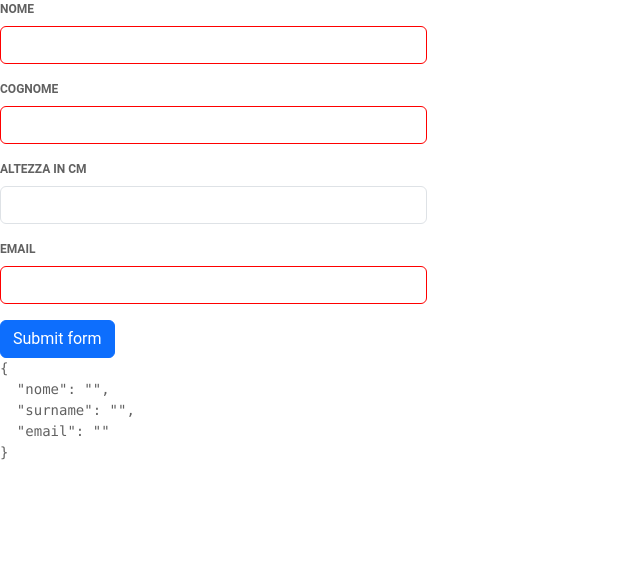
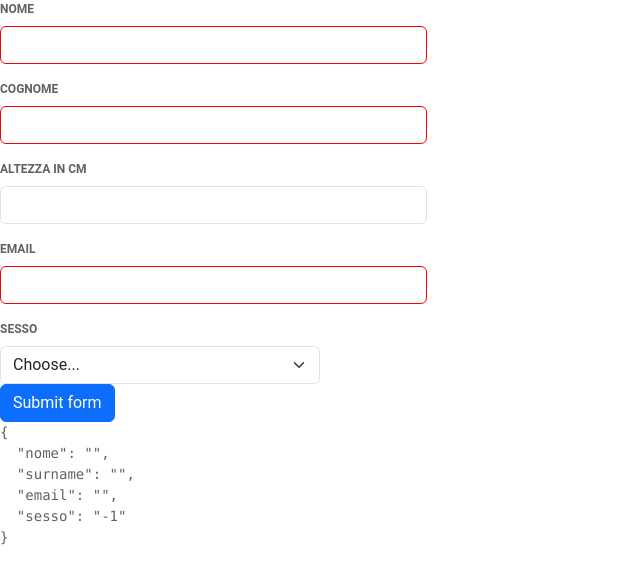
Before and after one commit to NeaguRobertAlexandru31/angular-03, an Angular app: page / in a window 1280 px wide. Shown: the top 584 px of the page, without its empty margins (0-640 px from the left). Built offline with nearby package versions, Linux system fonts and the light colour scheme.

Commit message:
validazione sesso

```diff
--- a/src/app/app.component.html
+++ b/src/app/app.component.html
@@ -58,6 +58,17 @@
       Looks good!
   </div> -->
 </div>
+<div class="col-md-3">
+  <label for="validationCustom04" class="form-label">Sesso</label>
+  <select class="form-select" id="validationCustom04" required>
+    <option selected disabled value="">Choose...</option>
+    <option>M</option>
+    <option>F</option>
+  </select>
+  <div class="invalid-feedback">
+    Please select a valid state.
+  </div>
+</div>
 <div class="col-12">
   <button class="btn btn-primary" type="submit">Submit form</button>
 </div>
--- a/src/app/app.component.ts
+++ b/src/app/app.component.ts
@@ -6,6 +6,7 @@ interface Cliente{
   surname: string,
   altezza?: number,
   email: string,
+  sesso: "M" | "F" | "-1",
 }
 
 @Component({
@@ -22,6 +23,7 @@ export class AppComponent implements OnInit {
     nome: "",
     surname: "",
     email: "",
+    sesso: "-1",
   };
 
   constructor() {}
```
